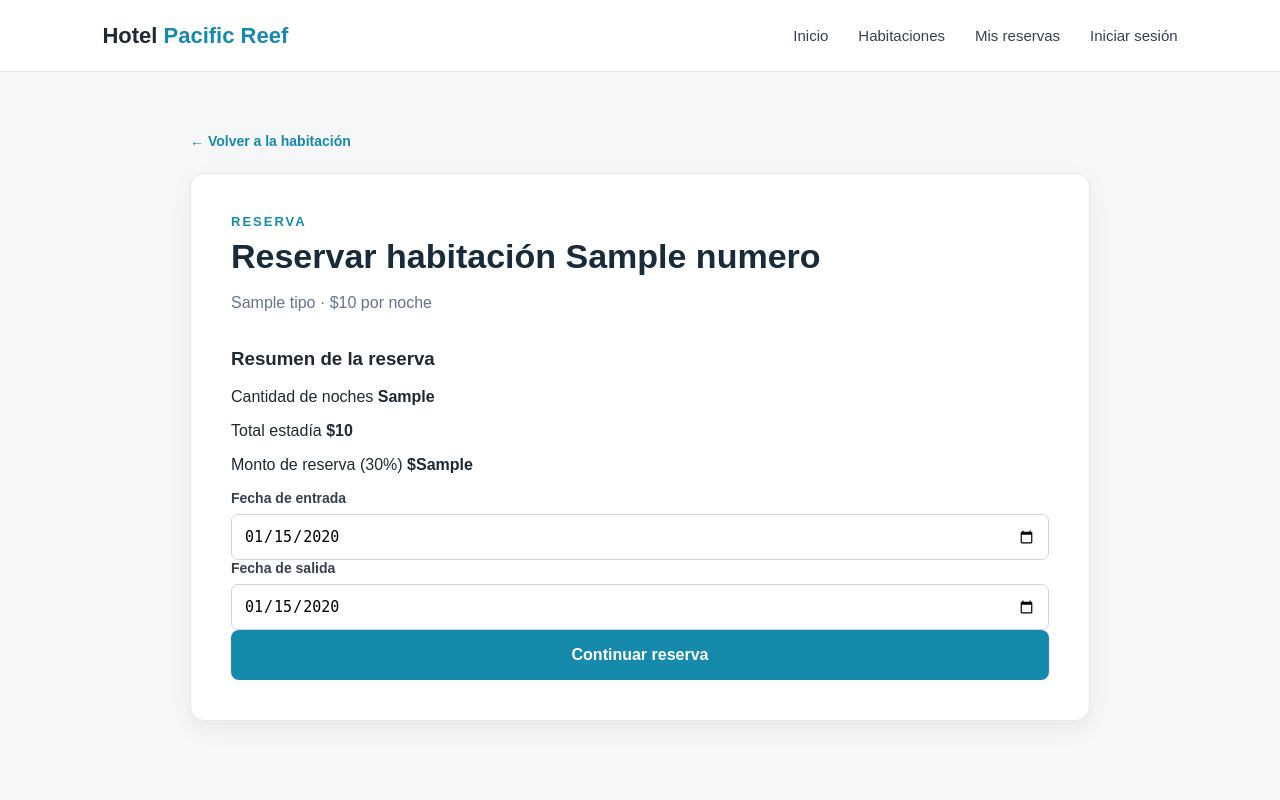
After one commit to sicutaa/Hotel-Pacific-Reef, a Django app: template src/reservas/templates/reservas/registrar_reserva.html in a window 1280 px wide. The commit adds this page. Run offline with Django 5.2, Linux system fonts and the light colour scheme; the template is opened without the code that fills it: most values are stand-ins (such as "Sample title", 1, 10 or a date in 2020).

Commit message:
implementa formulario y validaciones de reserva

```diff
--- /dev/null
+++ b/src/reservas/templates/reservas/registrar_reserva.html
@@ -0,0 +1,112 @@
+{% load static %}
+
+<!DOCTYPE html>
+<html lang="es">
+<head>
+    <meta charset="UTF-8">
+    <meta name="viewport" content="width=device-width, initial-scale=1.0">
+
+    <title>Reservar Habitación {{ habitacion.numero }} | Hotel Pacific Reef</title>
+
+    <link rel="stylesheet" href="{% static 'reservas/style.css' %}">
+</head>
+
+<body>
+
+<nav class="navbar">
+    <div class="logo">
+        Hotel <span>Pacific Reef</span>
+    </div>
+
+    <div class="nav-links">
+        <a href="{% url 'inicio' %}">Inicio</a>
+        <a href="{% url 'inicio' %}">Habitaciones</a>
+        <a href="#">Mis reservas</a>
+        <a href="#">Iniciar sesión</a>
+    </div>
+</nav>
+
+<section class="detail-section">
+    <div class="detail-container">
+
+        <a href="{% url 'detalle_habitacion' habitacion.id %}" class="back-link">
+            ← Volver a la habitación
+        </a>
+
+        <div class="detail-card">
+
+            <p class="section-label">RESERVA</p>
+
+            <h1>Reservar habitación {{ habitacion.numero }}</h1>
+
+            <p class="detail-description">
+                {{ habitacion.tipo }} · ${{ habitacion.precio_diario }} por noche
+            </p>
+            {% if error %}
+    <div class="reservation-error">
+        {{ error }}
+    </div>
+{% endif %}
+
+{% if cantidad_noches %}
+    <div class="reservation-summary">
+        <h3>Resumen de la reserva</h3>
+
+        <p>
+            <span>Cantidad de noches</span>
+            <strong>{{ cantidad_noches }}</strong>
+        </p>
+
+        <p>
+            <span>Total estadía</span>
+            <strong>${{ monto_total }}</strong>
+        </p>
+
+        <p>
+            <span>Monto de reserva (30%)</span>
+            <strong>${{ monto_reserva }}</strong>
+        </p>
+    </div>
+{% endif %}
+
+            <form method="post">
+                {% csrf_token %}
+
+                <div class="reservation-fields">
+
+                    <div class="field">
+                        <label for="fecha_entrada">Fecha de entrada</label>
+                        <input
+                            type="date"
+                            id="fecha_entrada"
+                            name="fecha_entrada"
+                            value="{{ fecha_entrada|date:'Y-m-d' }}"
+                            required
+                        >
+                    </div>
+
+                    <div class="field">
+                        <label for="fecha_salida">Fecha de salida</label>
+                        <input
+                            type="date"
+                            id="fecha_salida"
+                            name="fecha_salida"
+                            value="{{ fecha_salida|date:'Y-m-d' }}"
+                            required
+                        >
+                    </div>
+
+                </div>
+
+                <button type="submit" class="reserve-button">
+                    Continuar reserva
+                </button>
+
+            </form>
+
+        </div>
+    </div>
+</section>
+
+</body>
+</html>
```
Also changed, not shown: src/reservas/templates/reservas/detalle_habitacion.html (+5 -2 lines), src/reservas/urls.py (+7 -0 lines), src/reservas/views.py (+57 -1 lines).
